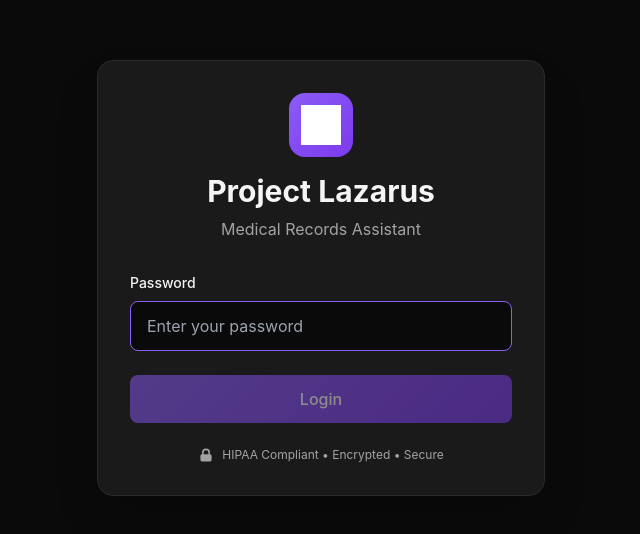
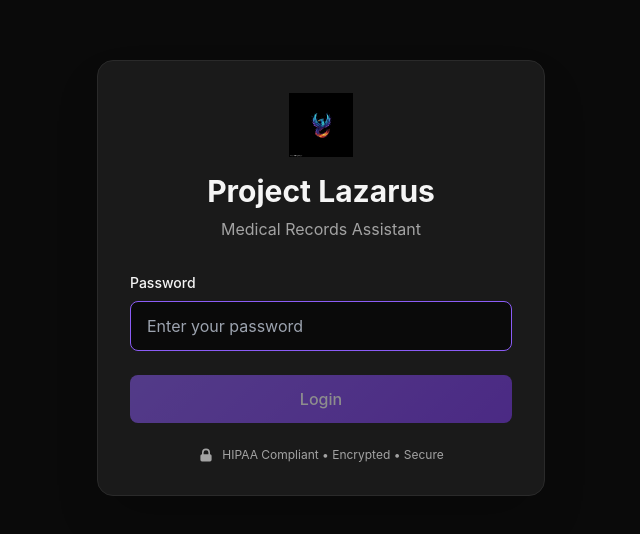
Before and after one commit to apatt124/project-lazarus, a Next.js app in the folder frontend/: page / in a window 1280 px wide. Shown: the part 122-656 px from the top of the page, without its empty margins (319-959 px from the left). Built offline with nearby package versions, Linux system fonts and the light colour scheme.

Commit message:
Remove filters and backgrounds from phoenix logo - display naturally

```diff
--- a/frontend/app/page.tsx
+++ b/frontend/app/page.tsx
@@ -71,20 +71,12 @@ export default function LoginPage() {
         >
           {/* Logo/Title */}
           <div className="text-center mb-8">
-            <div className="mb-4">
-              <div
-                className="w-16 h-16 mx-auto rounded-2xl flex items-center justify-center"
-                style={{
-                  background: `linear-gradient(135deg, ${theme.primary}, ${theme.primaryDark})`,
-                }}
-              >
-                <img
-                  src="/logo.svg"
-                  alt="Project Lazarus Logo"
-                  className="w-10 h-10"
-                  style={{ filter: 'brightness(0) invert(1)' }}
-                />
-              </div>
+            <div className="mb-4 flex justify-center">
+              <img
+                src="/logo.svg"
+                alt="Project Lazarus Logo"
+                className="w-16 h-16"
+              />
             </div>
             <h1
               className="text-3xl font-bold mb-2"
--- a/frontend/components/ChatInterface.tsx
+++ b/frontend/components/ChatInterface.tsx
@@ -140,7 +140,6 @@ export default function ChatInterface({ theme, onMenuClick, onNewChat }: ChatInt
             src="/logo.svg"
             alt="Project Lazarus"
             className="w-8 h-8"
-            style={{ filter: theme.colors.background === '#0a0a0a' ? 'brightness(0) invert(1)' : 'none' }}
           />
           <h1 className="text-xl font-semibold" style={{ color: theme.colors.text }}>
             Project Lazarus
--- a/frontend/components/Sidebar.tsx
+++ b/frontend/components/Sidebar.tsx
@@ -38,7 +38,6 @@ export default function Sidebar({ isOpen, onClose, theme, currentTheme, onThemeC
                 src="/logo.svg"
                 alt="Project Lazarus"
                 className="w-6 h-6"
-                style={{ filter: theme.colors.background === '#0a0a0a' ? 'brightness(0) invert(1)' : 'none' }}
               />
               <h2 className="text-xl font-bold" style={{ color: theme.colors.text }}>
                 Project Lazarus
```
